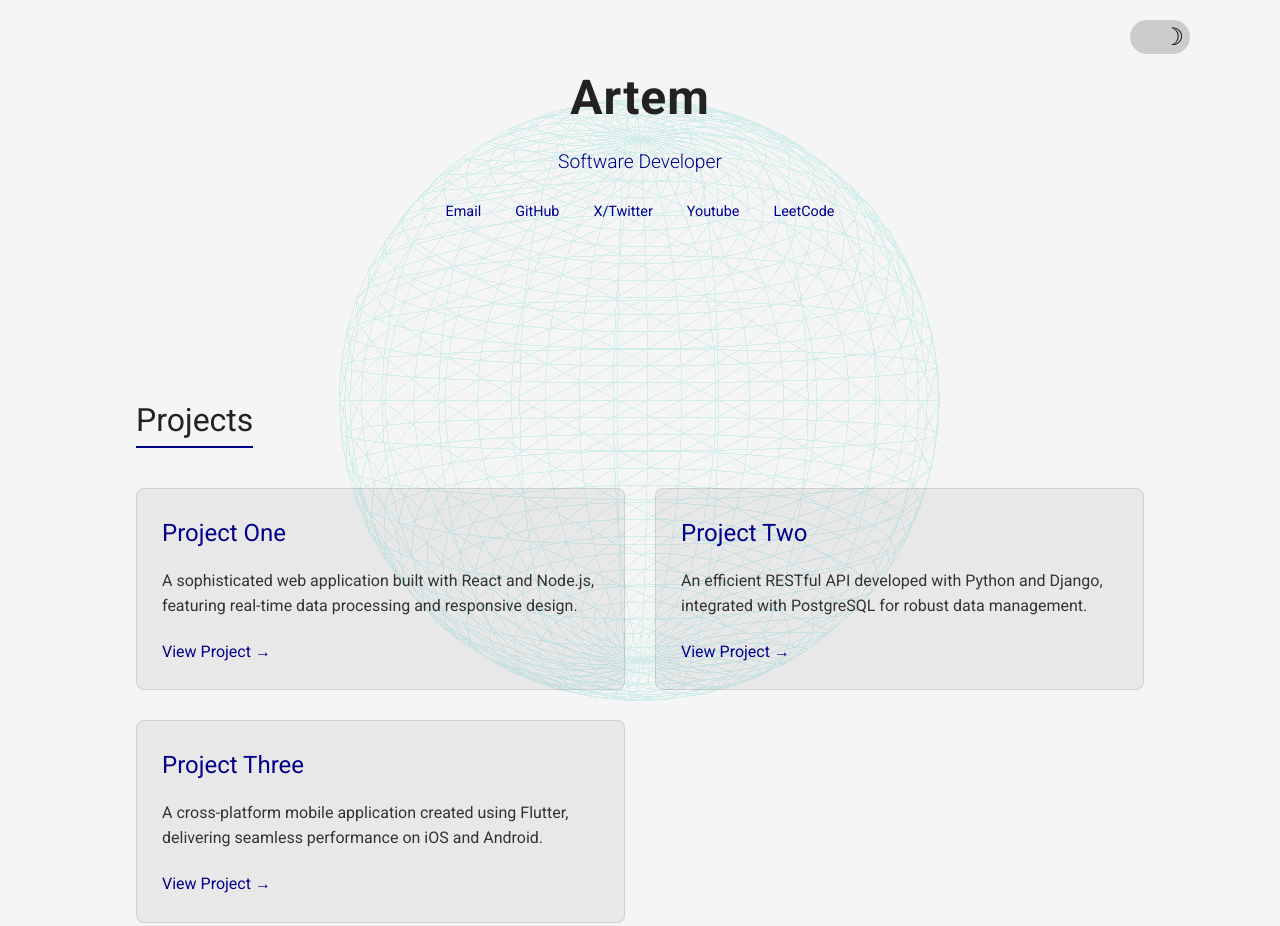
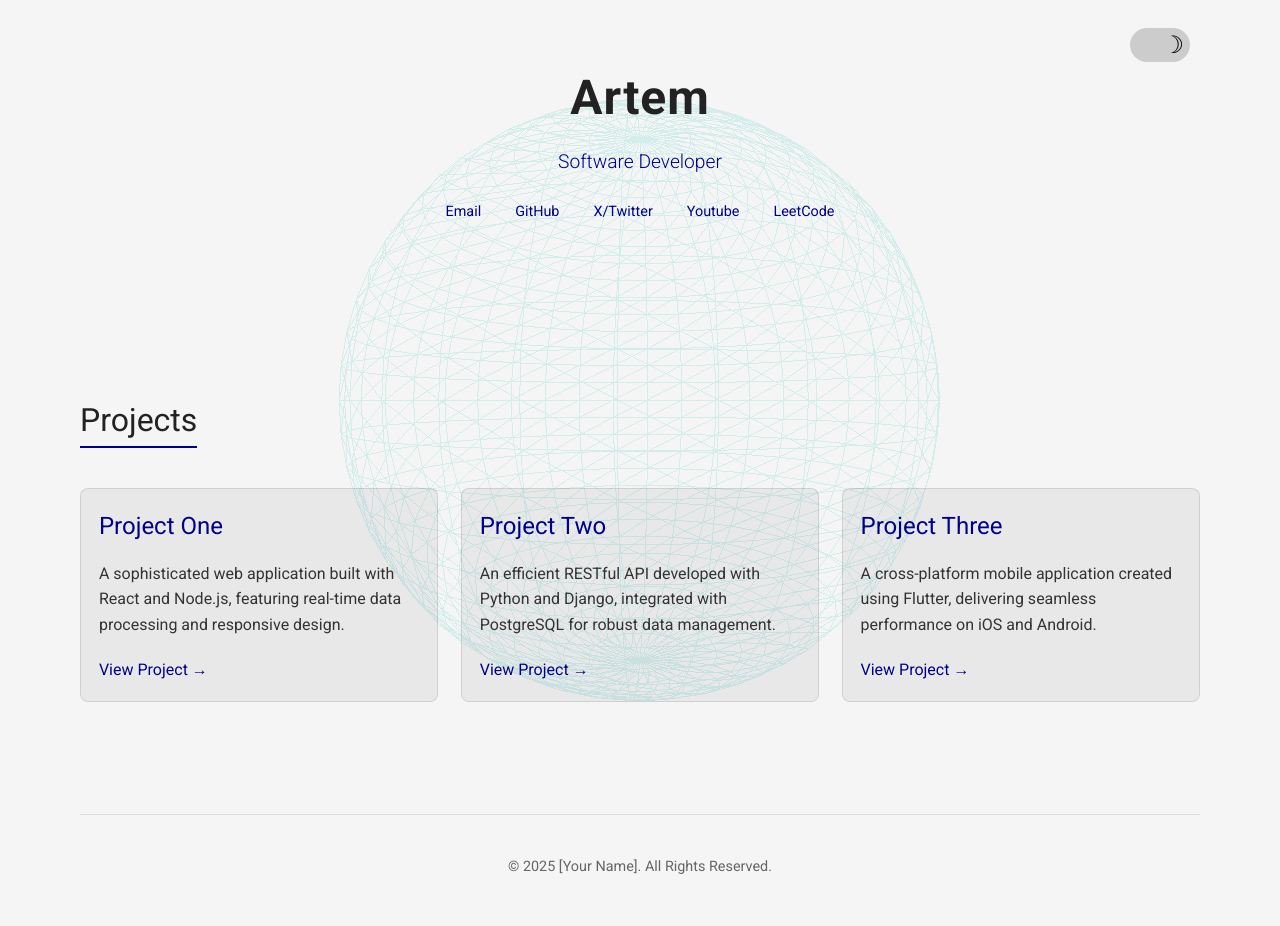
Before and after one commit to ArtaraX/globe-portfolio, a plain HTML site: page index.html in a window 1280 px wide. Shown: the top 926 px of the page. Drawn offline with nearby package versions, Linux system fonts and the light colour scheme; animation ran at ten frames a second.

Commit message:
corrected mistakes with padding

```diff
--- a/styles.css
+++ b/styles.css
@@ -1,7 +1,7 @@
 /* Toggle Switch */
 .switch {
     position: absolute;
-    top: 20px;
+    top: 10%;
     right: 10px;
     display: inline-block;
     width: 60px;
@@ -158,7 +158,7 @@ h1 {
 }
 
 .projects-section {
-    padding: 10% 5%;
+    padding: 10% 0%;
 }
 
 h2 {
@@ -173,12 +173,12 @@ h2 {
 .projects {
     display: grid;
     grid-template-columns: repeat(auto-fit, minmax(340px, 1fr));
-    gap: 30px;
+    gap: 2%;
 }
 
 .project-card {
     background: var(--card-bg);
-    padding: 25px;
+    padding: 5%;
     border-radius: 8px;
     border: 1px solid var(--card-border);
     transition: all 0.3s ease;
```
